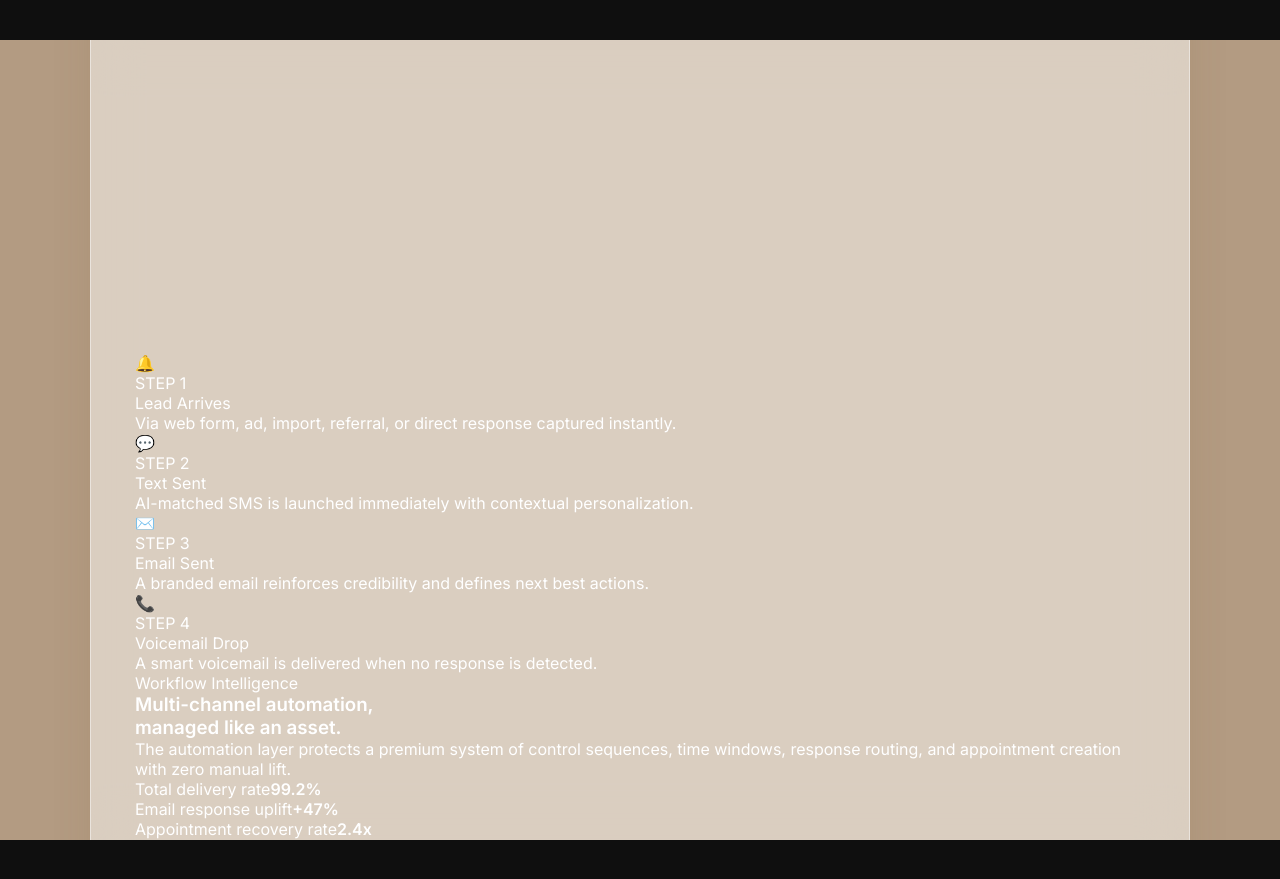
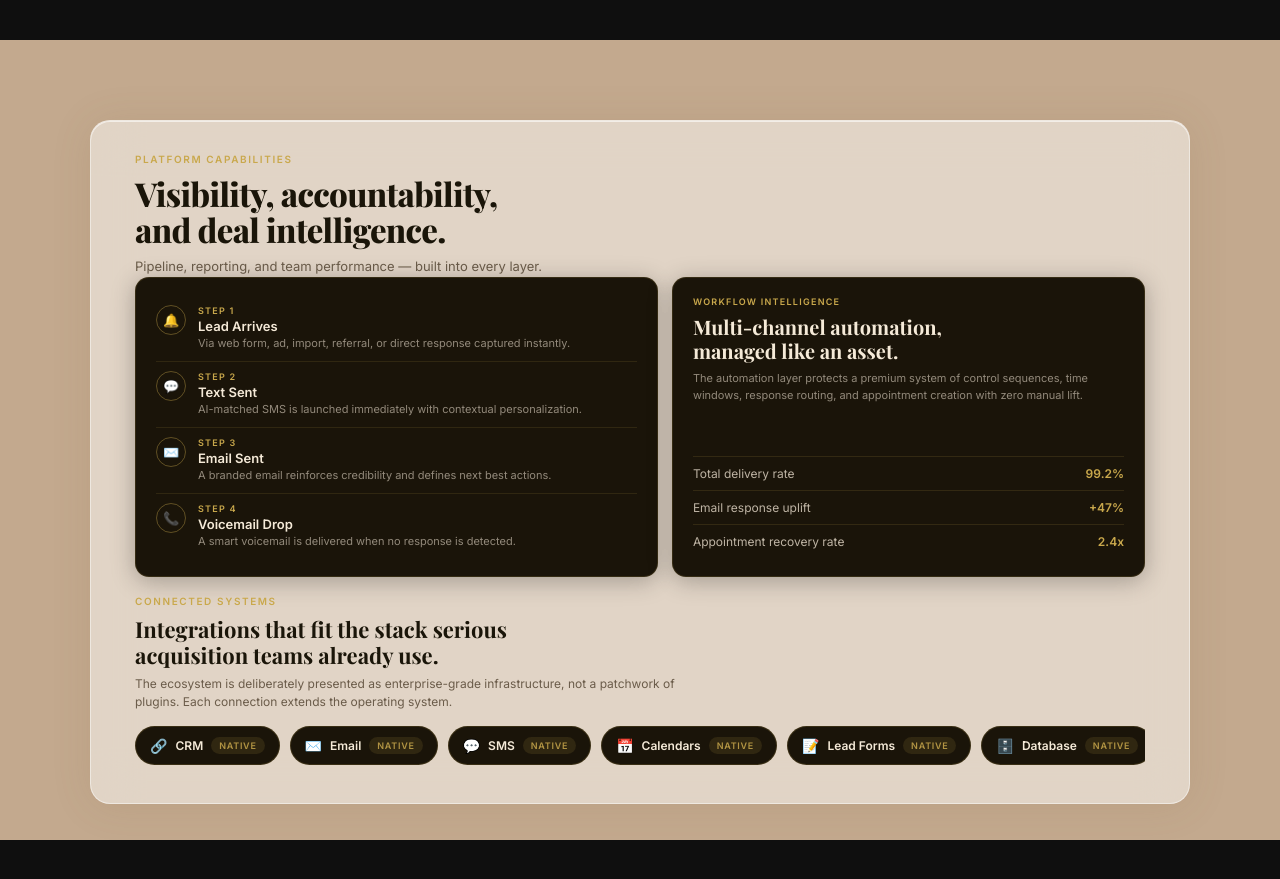
Before and after one commit to kariimhisham1/CRM-Remiliux-New-LP, a React (Create React App) app: page / in a window 1280 px wide. Shown: the part 5560-6439 px from the top of the page. Built offline with nearby package versions, Linux system fonts and the light colour scheme.

Commit message:
Update WhyTeams.css

```diff
--- a/src/components/WhyTeams.css
+++ b/src/components/WhyTeams.css
@@ -1,8 +1,12 @@
-/* ── Tall scroll wrapper ── */
+/* ── Tall scroll wrapper ──
+   Increased to fit phases 2-5 (collapse, panel slide-in, pills, pause)
+   on top of the original phase-1 flip. Tune this number to control how
+   slow/fast the whole sequence feels — more vh = slower per phase. */
 .wt {
-  height: 400vh;
+  height: 750vh;
   position: relative;
 }
+
 /* ── Sticky viewport ── */
 .wt__sticky {
   position: sticky;
@@ -11,10 +15,11 @@
   display: flex;
   align-items: center;
   justify-content: center;
-  padding: 80px 28px 20px;
+  padding: 64px 28px 20px;
   box-sizing: border-box;
   overflow: hidden;
 }
+
 /* ── Frosted frame ── */
 .wt__frame {
   width: 100%;
@@ -27,8 +32,10 @@
   box-shadow:
     0 2px 40px rgba(120, 90, 50, 0.12),
     inset 0 1px 0 rgba(255, 255, 255, 0.6);
-  padding: 40px 44px 44px;
+  padding: 32px 44px 36px;
   position: relative;
+  display: flex;
+  flex-direction: column;
   opacity: 0;
   transform: translateY(60px);
   transition: opacity 0.75s cubic-bezier(0.22, 1, 0.36, 1),
@@ -38,16 +45,18 @@
   opacity: 1;
   transform: translateY(0);
 }
+
 /* ── Headers — overlaid, fade between them ── */
 .wt__header {
-  top: 40px;
+  top: 32px;
   left: 44px;
   right: 44px;
   transition: opacity 0.3s ease;
 }
 .wt__header-spacer {
-  height: 130px; /* reserves space for header above cards */
-  margin-bottom: 24px;
+  height: 108px; /* reserves space for header above the stage */
+  margin-bottom: 16px;
+  flex-shrink: 0;
 }
 .wt__eyebrow {
   font-family: var(--font-body, sans-serif);
@@ -60,12 +69,12 @@
 }
 .wt__headline {
   font-family: var(--font-display, serif);
-  font-size: clamp(24px, 2.8vw, 36px);
+  font-size: clamp(22px, 2.6vw, 33px);
   font-weight: 800;
   color: #1a1509;
   line-height: 1.1;
   letter-spacing: -0.02em;
-  margin-bottom: 10px;
+  margin-bottom: 8px;
 }
 .wt__body {
   font-family: var(--font-body, sans-serif);
@@ -74,19 +83,36 @@
   color: #6b5c4a;
   max-width: 480px;
 }
-/* ── 3×2 card grid ── */
+
+/* ───────────────────────────────────────────────
+   STAGE — cards-grid (phase 1/2) and the two-panel
+   card (phase 2/3) are layered in the same area so
+   one visually becomes the other.
+   ─────────────────────────────────────────────── */
+.wt__cards-stage {
+  position: relative;
+  height: clamp(300px, 36vh, 360px);
+  flex-shrink: 0;
+}
+.wt__cards,
+.wt__panelcard {
+  position: absolute;
+  inset: 0;
+}
+
+/* ── 3×2 card grid (phase 1 + 2) ── */
 .wt__cards {
   display: grid;
   grid-template-columns: repeat(3, 1fr);
   grid-template-rows: repeat(2, 1fr);
   gap: 10px;
+  transition: opacity 0.25s ease;
 }
-/* ── Card scene — sets 3D stage ── */
 .wt__card-scene {
-  height: 160px;
+  height: 100%;
   perspective: 900px;
+  will-change: transform, opacity;
 }
-/* ── Flipper ── */
 .wt__card-flipper {
   width: 100%;
   height: 100%;
@@ -94,7 +120,6 @@
   will-change: transform;
   position: relative;
 }
-/* ── Both faces ── */
 .wt__card {
   position: absolute;
   inset: 0;
@@ -119,15 +144,13 @@
 }
 .wt__card--back {
   transform: rotateY(180deg);
-  /* Slightly different dark tone for back */
   background: #231c0f;
 }
-/* ── Card contents ── */
 .wt__card-icon {
-  font-size: 20px;
-  margin-bottom: 12px;
-  width: 36px;
-  height: 36px;
+  font-size: 18px;
+  margin-bottom: 10px;
+  width: 32px;
+  height: 32px;
   border-radius: 8px;
   background: rgba(201, 168, 76, 0.1);
   border: 1px solid rgba(201, 168, 76, 0.18);
@@ -146,7 +169,200 @@
 .wt__card-desc {
   font-family: var(--font-body, sans-serif);
   font-size: 11px;
-  line-height: 1.55;
+  line-height: 1.5;
   color: rgba(245, 234, 216, 0.40);
   margin: 0;
 }
+
+/* ── PHASE 2 + 3: two-panel "Workflow Intelligence" card ── */
+.wt__panelcard {
+  display: grid;
+  grid-template-columns: 1.05fr 0.95fr;
+  gap: 14px;
+  transition: opacity 0.25s ease;
+}
+
+.wt__timeline-panel,
+.wt__workflow-panel {
+  background: #1a1409;
+  border-radius: 14px;
+  border: 1px solid rgba(201, 168, 76, 0.16);
+  padding: 18px 20px;
+  box-shadow: 0 4px 24px rgba(0,0,0,0.28);
+  overflow: hidden;
+  display: flex;
+  flex-direction: column;
+}
+
+.wt__timeline-step {
+  display: flex;
+  gap: 12px;
+  padding: 9px 0;
+  border-bottom: 1px solid rgba(201, 168, 76, 0.12);
+}
+.wt__timeline-step:last-child {
+  border-bottom: none;
+}
+.wt__timeline-icon {
+  width: 30px;
+  height: 30px;
+  border-radius: 50%;
+  border: 1px solid rgba(201, 168, 76, 0.4);
+  display: flex;
+  align-items: center;
+  justify-content: center;
+  font-size: 13px;
+  flex-shrink: 0;
+}
+.wt__timeline-steplabel {
+  font-family: var(--font-body, sans-serif);
+  font-size: 9px;
+  font-weight: 700;
+  letter-spacing: 0.14em;
+  text-transform: uppercase;
+  color: var(--gold, #C9A84C);
+  margin-bottom: 2px;
+}
+.wt__timeline-title {
+  font-family: var(--font-body, sans-serif);
+  font-size: 13px;
+  font-weight: 700;
+  color: #f5ead8;
+  margin-bottom: 2px;
+}
+.wt__timeline-desc {
+  font-family: var(--font-body, sans-serif);
+  font-size: 11px;
+  line-height: 1.45;
+  color: rgba(245, 234, 216, 0.55);
+  margin: 0;
+}
+
+.wt__workflow-eyebrow {
+  font-family: var(--font-body, sans-serif);
+  font-size: 9px;
+  font-weight: 700;
+  letter-spacing: 0.14em;
+  text-transform: uppercase;
+  color: var(--gold, #C9A84C);
+  margin-bottom: 8px;
+}
+.wt__workflow-headline {
+  font-family: var(--font-display, serif);
+  font-size: clamp(16px, 1.7vw, 20px);
+  font-weight: 700;
+  color: #f5ead8;
+  line-height: 1.18;
+  margin-bottom: 8px;
+}
+.wt__workflow-body {
+  font-family: var(--font-body, sans-serif);
+  font-size: 11px;
+  line-height: 1.55;
+  color: rgba(245, 234, 216, 0.55);
+  margin-bottom: 10px;
+}
+.wt__stat-list {
+  margin-top: auto;
+}
+.wt__stat-row {
+  display: flex;
+  align-items: center;
+  justify-content: space-between;
+  padding: 9px 0;
+  border-top: 1px solid rgba(201, 168, 76, 0.14);
+  font-family: var(--font-body, sans-serif);
+  font-size: 12px;
+  color: rgba(245, 234, 216, 0.75);
+}
+.wt__stat-row strong {
+  color: var(--gold, #C9A84C);
+  font-weight: 700;
+}
+
+/* ── PHASE 4: Connected Systems + integration pills ── */
+.wt__integrations {
+  margin-top: 18px;
+  flex-shrink: 0;
+}
+.wt__integrations-headline {
+  font-family: var(--font-display, serif);
+  font-size: clamp(17px, 1.9vw, 22px);
+  font-weight: 700;
+  color: #1a1509;
+  line-height: 1.18;
+  margin-bottom: 6px;
+}
+.wt__integrations-body {
+  font-family: var(--font-body, sans-serif);
+  font-size: 12px;
+  line-height: 1.55;
+  color: #6b5c4a;
+  max-width: 560px;
+  margin-bottom: 14px;
+}
+.wt__pills {
+  display: flex;
+  gap: 10px;
+  overflow-x: auto;
+  scrollbar-width: none;
+  padding-bottom: 2px;
+}
+.wt__pills::-webkit-scrollbar {
+  display: none;
+}
+.wt__pill {
+  flex-shrink: 0;
+  display: flex;
+  align-items: center;
+  gap: 8px;
+  background: #1a1409;
+  border: 1px solid rgba(201, 168, 76, 0.18);
+  border-radius: 999px;
+  padding: 10px 14px;
+  white-space: nowrap;
+}
+.wt__pill-icon {
+  font-size: 14px;
+}
+.wt__pill-label {
+  font-family: var(--font-body, sans-serif);
+  font-size: 12px;
+  font-weight: 600;
+  color: #f5ead8;
+}
+.wt__pill-tag {
+  font-family: var(--font-body, sans-serif);
+  font-size: 9px;
+  font-weight: 700;
+  letter-spacing: 0.08em;
+  text-transform: uppercase;
+  color: rgba(201, 168, 76, 0.85);
+  background: rgba(201, 168, 76, 0.12);
+  border-radius: 999px;
+  padding: 3px 8px;
+}
+
+/* ── Respect reduced-motion preference ──
+   Collapse the scroll-driven choreography to simple fades. */
+@media (prefers-reduced-motion: reduce) {
+  .wt__card-scene,
+  .wt__card-flipper,
+  .wt__timeline-panel,
+  .wt__workflow-panel,
+  .wt__pill,
+  .wt__integrations {
+    transform: none !important;
+    transition: opacity 0.3s ease !important;
+  }
+}
+
+/* ── Small screens: stack the two-panel card, scroll pills ── */
+@media (max-width: 720px) {
+  .wt__panelcard {
+    grid-template-columns: 1fr;
+  }
+  .wt__cards-stage {
+    height: clamp(420px, 70vh, 560px);
+  }
+}
```
